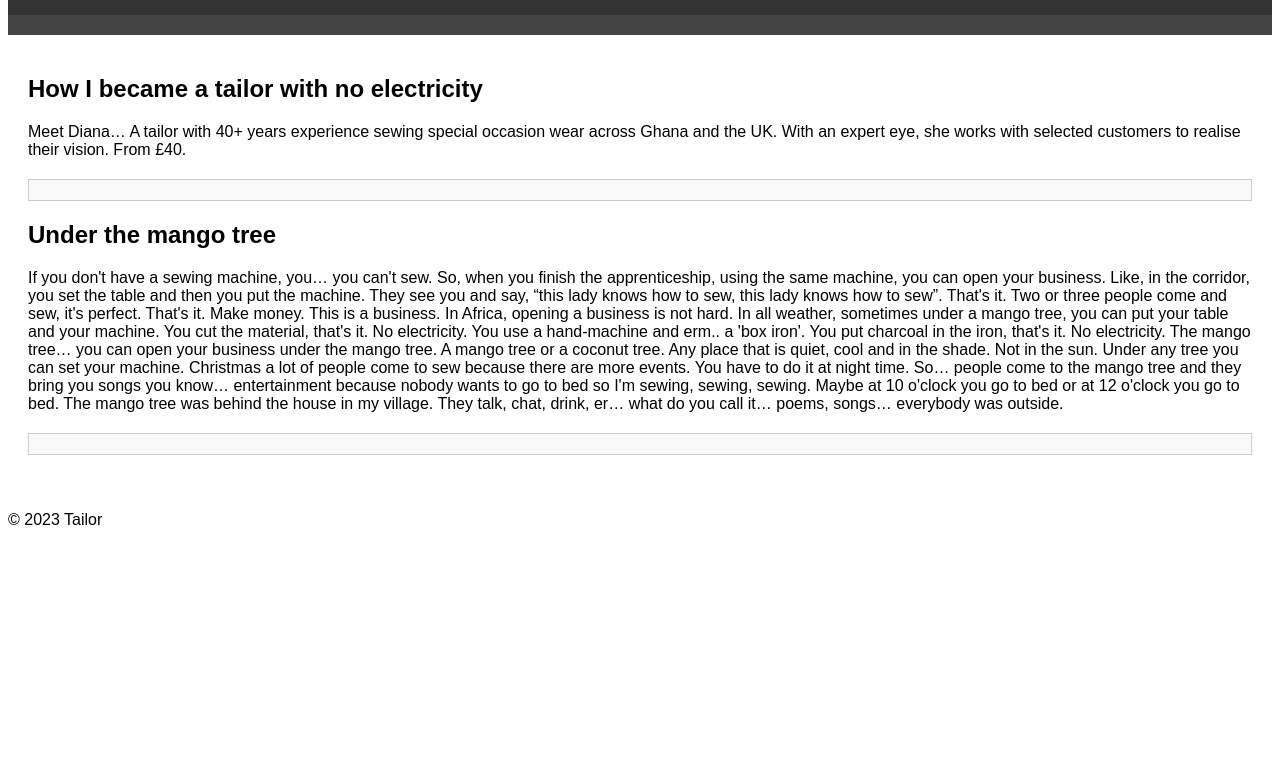
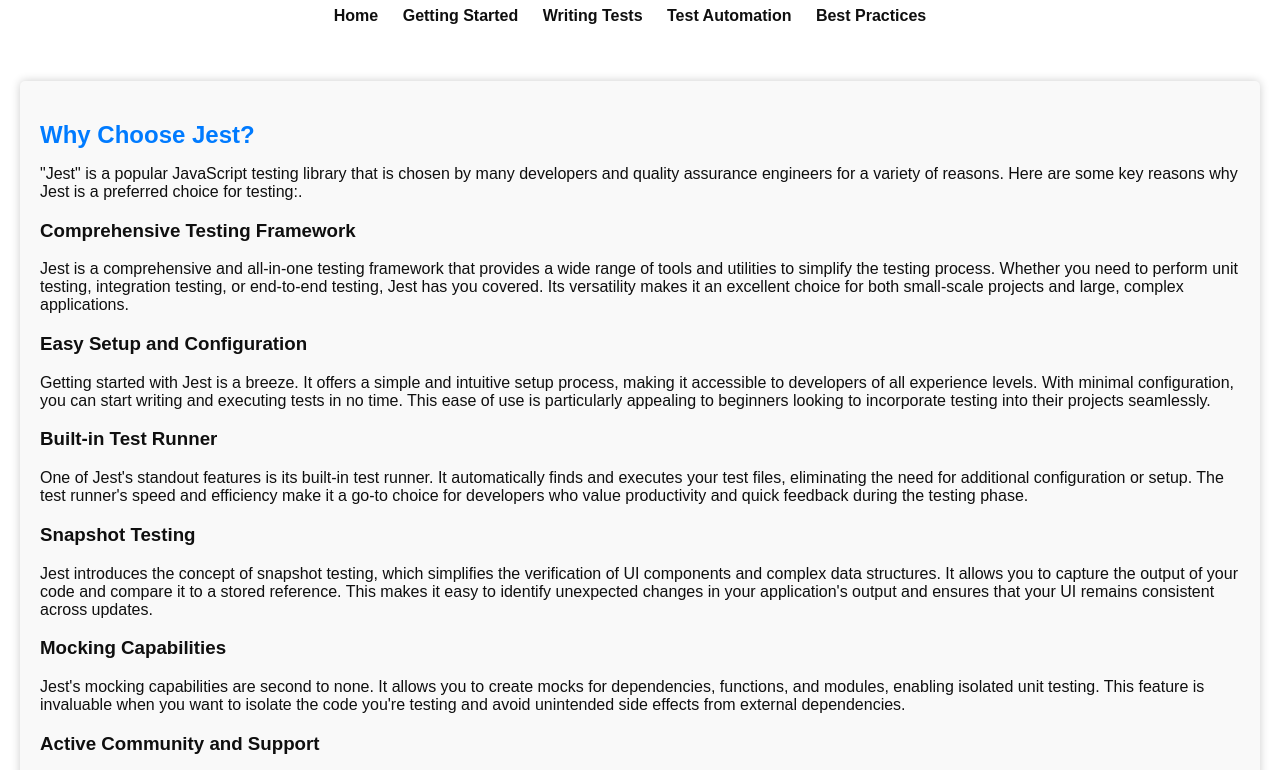
Before and after one commit to generateGeorgina/adsensetest, a website: page index.html in a window 1280 px wide. Shown: the part 93-863 px from the top of the page. Before the commit the page ends 800 px from the top, so only its background shows below. Drawn offline with Linux system fonts and the light colour scheme.

Commit message:
Add Jest homepage

```diff
--- a/index.html
+++ b/index.html
@@ -3,52 +3,53 @@
 <head>
     <meta charset="UTF-8">
     <meta name="viewport" content="width=device-width, initial-scale=1.0">
-    <title>Your Website</title>
-    <!-- Link to your CSS file -->
-    <link rel="stylesheet" href="styles.css">
-    <!-- adsense code snippet -->
-    <script async src="https://pagead2.googlesyndication.com/pagead/js/adsbygoogle.js?client=ca-pub-5877198936555033"
-     crossorigin="anonymous"></script>
+    <title>Jest Testing Library Beginners</title>
+    <link rel="stylesheet" href="/styles/main.css">
 </head>
 <body>
     <header>
-        <h1>Tailors</h1>
+        <h1>Welcome to Jest Testing for Beginners</h1>
+        <nav>
+            <ul>
+                <li><a href="index.html">Home</a></li>
+                <li><a href="/pages/getting-started.html">Getting Started</a></li>
+                <li><a href="writing-tests.html">Writing Tests</a></li>
+                <li><a href="test-automation.html">Test Automation</a></li>
+                <li><a href="best-practices.html">Best Practices</a></li>
+            </ul>
+        </nav>
     </header>
 
-    <nav>
-        <!-- Your website navigation links go here -->
-    </nav>
+    <main>
+        <section>
+            <h2>Why Choose Jest?</h2>
+            <p>"Jest" is a popular JavaScript testing library that is chosen by many developers and quality assurance engineers for a variety of reasons. Here are some key reasons why Jest is a preferred choice for testing:.</p>
+            <h3>Comprehensive Testing Framework</h3>
+            <p>Jest is a comprehensive and all-in-one testing framework that provides a wide range of tools and utilities to simplify the testing process. Whether you need to perform unit testing, integration testing, or end-to-end testing, Jest has you covered. Its versatility makes it an excellent choice for both small-scale projects and large, complex applications.</p>
+            <h3>Easy Setup and Configuration</h3>
+            <p>Getting started with Jest is a breeze. It offers a simple and intuitive setup process, making it accessible to developers of all experience levels. With minimal configuration, you can start writing and executing tests in no time. This ease of use is particularly appealing to beginners looking to incorporate testing into their projects seamlessly.</p>
+            <h3>Built-in Test Runner</h3>
+            <p>One of Jest's standout features is its built-in test runner. It automatically finds and executes your test files, eliminating the need for additional configuration or setup. The test runner's speed and efficiency make it a go-to choice for developers who value productivity and quick feedback during the testing phase.</p>
+            <h3>Snapshot Testing</h3>
+            <p>Jest introduces the concept of snapshot testing, which simplifies the verification of UI components and complex data structures. It allows you to capture the output of your code and compare it to a stored reference. This makes it easy to identify unexpected changes in your application's output and ensures that your UI remains consistent across updates.</p>
+            <h3>Mocking Capabilities</h3>
+            <p>Jest's mocking capabilities are second to none. It allows you to create mocks for dependencies, functions, and modules, enabling isolated unit testing. This feature is invaluable when you want to isolate the code you're testing and avoid unintended side effects from external dependencies.</p>
+            <h3>Active Community and Support</h3>
+            <p>Jest benefits from a vibrant and active community of developers and testers. This community continually contributes to its growth, shares best practices, and provides support through various forums and resources. Whether you're a newcomer or an experienced tester, you'll find ample resources and discussions to help you on your testing journey.</p>
+            <h3>Integration with Popular Tools</h3>
+            <p>Jest seamlessly integrates with other popular tools in the JavaScript ecosystem. For example, it works well with Babel for transpilation, making it suitable for modern JavaScript projects. Additionally, it integrates with testing utilities like React Testing Library, enabling efficient testing of React components.</p>
+            <h3>Continuous Improvement</h3>
+            <p>Jest is developed and maintained by Facebook, a company known for its commitment to open-source projects. As a result, Jest benefits from continuous improvement and updates. New features and enhancements are regularly introduced to keep up with the evolving needs of the testing community.</p>
+        </section>
 
-    <main>
-        <!-- Content of your website -->
-        <article>
-            <h2>How I became a tailor with no electricity</h2>
-            <p>Meet Diana… A tailor with 40+ years experience sewing special occasion wear across Ghana and the UK. With an expert eye, she works with selected customers to realise their vision. From £40.
-                </p>
-        </article>
-
-        <!-- Ad placeholder -->
-        <div class="ad" id="ad1">
-            <!-- Ad content will be loaded here using JavaScript -->
-        </div>
-
-        <article>
-            <h2>Under the mango tree</h2>
-            <p>If you don't have a sewing machine, you… you can't sew. So, when you finish the apprenticeship, using the same machine, you can open your business. Like, in the corridor, you set the table and then you put the machine. They see you and say, “this lady knows how to sew, this lady knows how to sew”. That's it. Two or three people come and sew, it's perfect. That's it. Make money. This is a business. In Africa, opening a business is not hard. In all weather, sometimes under a mango tree, you can put your table and your machine. You cut the material, that's it. No electricity. You use a hand-machine and erm.. a 'box iron'. You put charcoal in the iron, that's it. No electricity. The mango tree… you can open your business under the mango tree. A mango tree or a coconut tree. Any place that is quiet, cool and in the shade. Not in the sun. Under any tree you can set your machine. Christmas a lot of people come to sew because there are more events. You have to do it at night time. So… people come to the mango tree and they bring you songs you know… entertainment because nobody wants to go to bed so I'm sewing, sewing, sewing. Maybe at 10 o'clock you go to bed or at 12 o'clock you go to bed. The mango tree was behind the house in my village. They talk, chat, drink, er… what do you call it… poems, songs… everybody was outside.
-                </p>
-        </article>
-
-        <!-- Ad placeholder -->
-        <div class="ad" id="ad2">
-            <!-- Ad content will be loaded here using JavaScript -->
+        <!-- Add Google AdSense ad code here -->
+        <div class="ad">
+            <!-- Ad content will be loaded by AdSense -->
         </div>
     </main>
 
     <footer>
-        <p>&copy; 2023 Tailor</p>
+        <p>&copy; 2023 Jest Testing for Beginners</p>
     </footer>
-
-    <!-- Include JavaScript to load ads -->
-    <script src="ads.js"></script>
 </body>
 </html>
--- a/styles.css
+++ /dev/null
@@ -1,29 +0,0 @@
-/* styles.css */
-body {
-    font-family: Arial, sans-serif;
-}
-
-header {
-    background-color: #333;
-    color: white;
-    padding: 10px;
-    text-align: center;
-}
-
-nav {
-    background-color: #444;
-    color: white;
-    padding: 10px;
-}
-
-main {
-    padding: 20px;
-}
-
-.ad {
-    border: 1px solid #ccc;
-    padding: 10px;
-    margin: 20px 0;
-    text-align: center;
-    background-color: #f9f9f9;
-}
--- /dev/null
+++ b/styles/main.css
@@ -0,0 +1,77 @@
+/* styles.css */
+body {
+    font-family: Arial, sans-serif;
+    background-color: #fff;
+    color: #0f0f0f;
+    margin: 0;
+    padding: 0;
+}
+
+header {
+    background-color: #fff;
+    color: #0f0f0f;
+    padding: 20px;
+    text-align: center;
+}
+
+nav ul {
+    list-style-type: none;
+    padding: 0;
+}
+
+nav ul li {
+    display: inline;
+    margin-right: 20px;
+}
+
+nav ul li a {
+    text-decoration: none;
+    color: #0f0f0f;
+    font-weight: bold;
+}
+
+main {
+    padding: 20px;
+}
+
+section {
+    margin-bottom: 30px;
+}
+
+.ad {
+    border: 1px solid #ccc;
+    padding: 20px;
+    margin: 20px 0;
+    text-align: center;
+    background-color: #f9f9f9;
+    /* Add your futuristic CSS styles here */
+    box-shadow: 0 0 10px rgba(0, 0, 0, 0.2);
+}
+
+/* styles.css */
+/* Existing CSS styles */
+
+
+.blue-background {
+    /* content: "\2022"; /* Bullet character */
+    position: absolute;
+    left: 0;
+    top: 6px;
+    /* font-size: 24px;
+    color: #007bff; Blue color for bullets */
+}
+
+/* Additional CSS styles for improved presentation */
+section {
+    background-color: #f9f9f9;
+    padding: 20px;
+    border-radius: 5px;
+    box-shadow: 0 0 10px rgba(0, 0, 0, 0.2);
+}
+
+/* Additional styling for the "Why Choose Jest?" section */
+section h2 {
+    color: #007bff; /* Blue color for section heading */
+    font-size: 24px;
+    margin-bottom: 15px;
+}
```
Also changed, not shown: pages/getting-started.html (added, +45 -0 lines).
